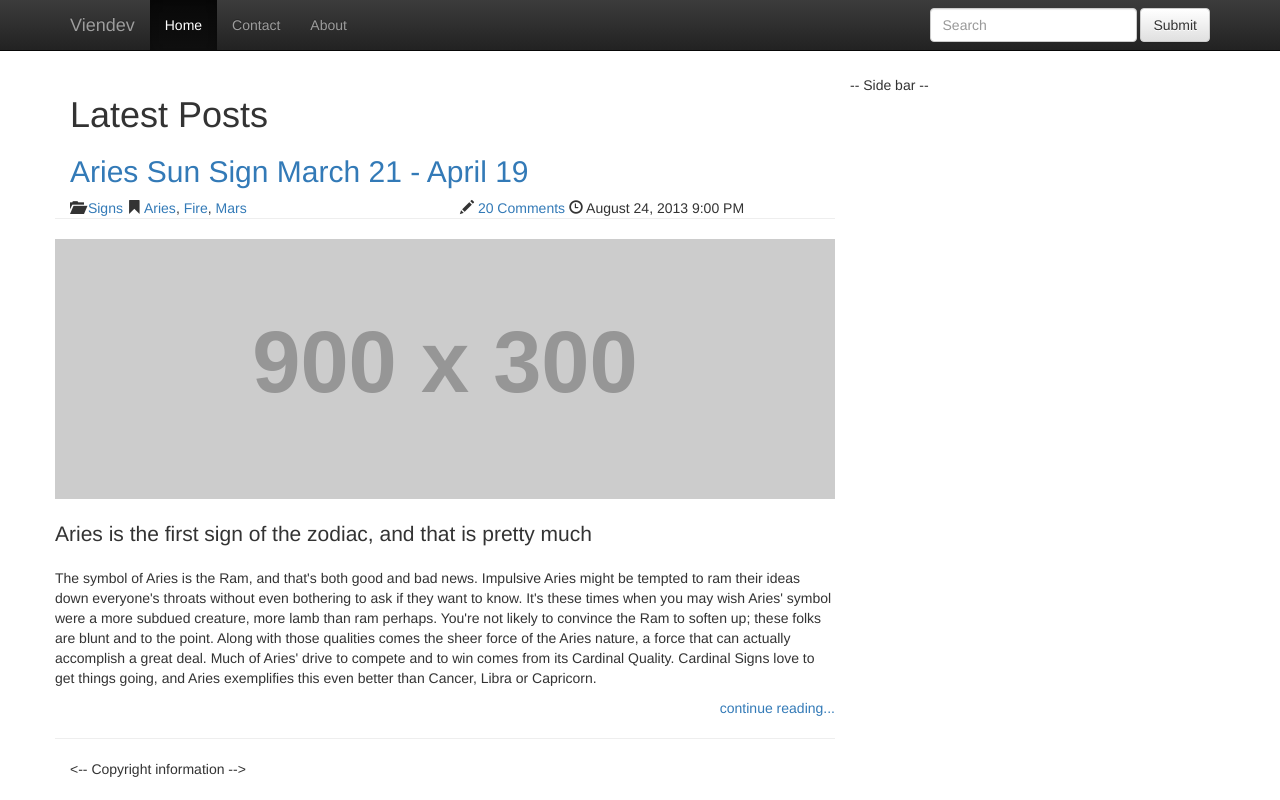
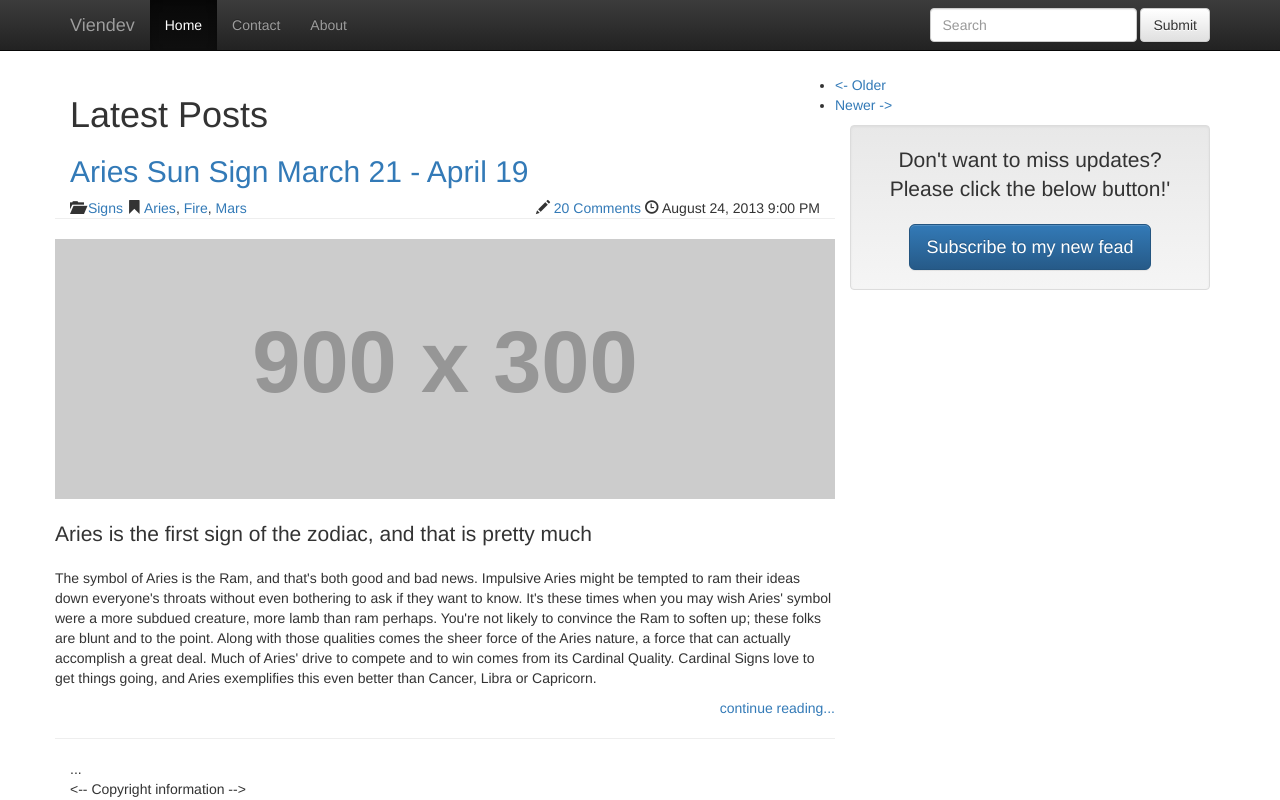
Before and after one commit to vienitdev/bootstraptemplate, a plain HTML site: page index.html in a window 1280 px wide. Drawn offline with Linux system fonts and the light colour scheme; placeholder pictures from the web are drawn by us.

Commit message:
add div paper

```diff
--- a/css/blog.css
+++ b/css/blog.css
@@ -1,3 +1,9 @@
 body {
     margin-top: 75px;
 }
+
+@media (min-width: 768px) {
+    .group2 {
+        text-align: right;
+    }
+}
--- a/index.html
+++ b/index.html
@@ -79,9 +79,30 @@
 
                         </div>
                     </article>
+                    ...
+                    <article>
+
+                    </article>
                 </div>
+
+                <!--paper-->
+                <ul class="paper">
+                    <li class="previous">
+                        <a href="#"><- Older</a>
+                    </li>
+                    <li class="next">
+                        <a href="#">Newer -></a>
+                    </li>
+                </ul>
+
                 <div class="col-md-4">
-                    -- Side bar --
+                    <!---- Side bar -- -->
+                    <div class="well text-center">
+                        <p class="lead">
+                            Don't want to miss updates? Please click the below button!'
+                        </p>
+                        <button class="btn btn-primary btn-lg">Subscribe to my new fead</button>
+                    </div>
                 </div>
             </div>
         </div>
```
